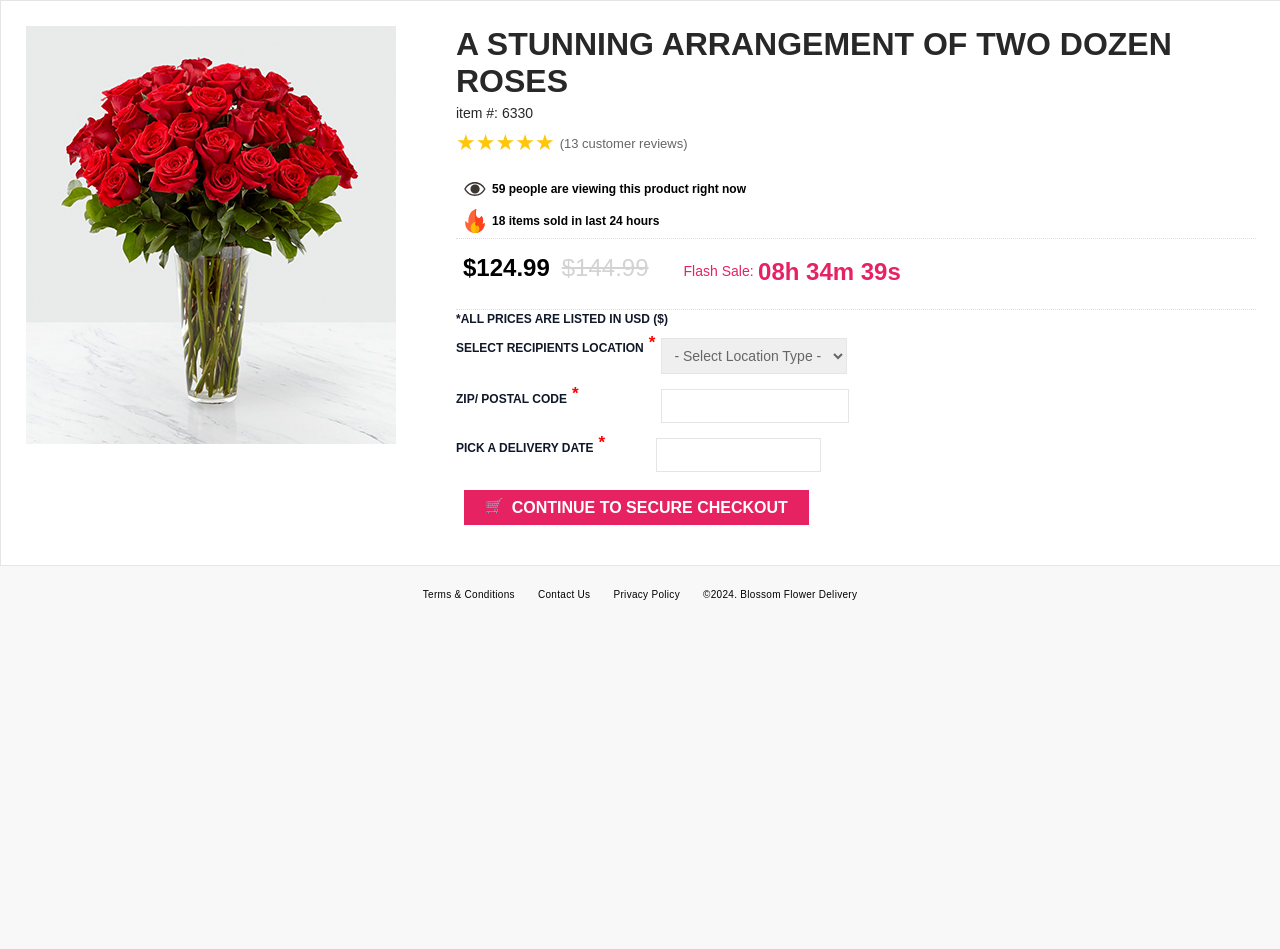
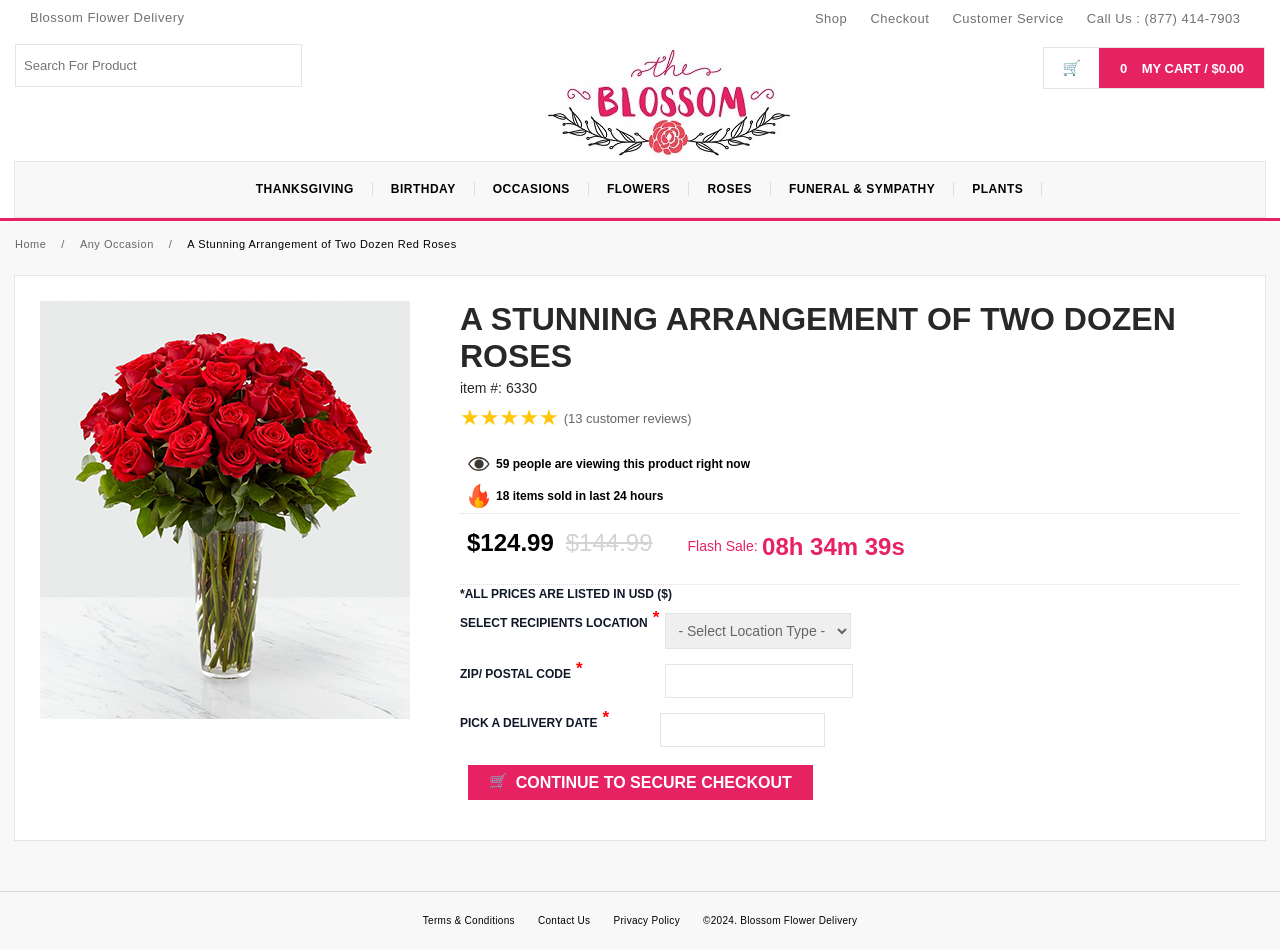
Before and after one commit to ZDDGR27AP7V6/BlossomFlowerDelivery, a plain HTML site: page index.html in a window 1280 px wide. Before the commit the page ends 800 px from the top, so only its background shows below. Drawn offline with Linux system fonts and the light colour scheme.

Commit message:
Added content to footer and updated remaining page

```diff
--- a/index.html
+++ b/index.html
@@ -10,7 +10,53 @@
 
 <body>
     <div class="header">
-
+        <div class="header-area-first-row flex flex-space-between">
+            <span>Blossom Flower Delivery</span>
+            <div>
+                <span class="header-area-top-right-items">Shop</span>
+                <span class="header-area-top-right-items">Checkout</span>
+                <span class="header-area-top-right-items">Customer Service</span>
+                <span class="header-area-top-right-items">Call Us : (877) 414-7903</span>
+            </div>
+        </div>
+        <div class="header-area-second-row flex">
+            <input class="header-input-text input-box" type="text" placeholder="Search For Product" />
+            <img src="the_blossom.jpg" />
+            <button class="secure-checkout-button header-button">
+                <span class="secure-checkout-button-icon header-button-icon flex">&#128722;</span>
+                <span class="header-button-text">0    MY CART / $0.00</span>
+            </button>
+        </div>
+        <div class="header-area-third-row flex">
+            <span class="header-area-third-row-space">
+                <span class="header-area-third-row-text">THANKSGIVING</span>
+            </span>
+            <span class="header-area-third-row-space">
+                <span class="header-area-third-row-text">BIRTHDAY</span>
+            </span>
+            <span class="header-area-third-row-space">
+                <span class="header-area-third-row-text">OCCASIONS</span>
+            </span>
+            <span class="header-area-third-row-space">
+                <span class="header-area-third-row-text">FLOWERS</span>
+            </span>
+            <span class="header-area-third-row-space">
+                <span class="header-area-third-row-text">ROSES</span>
+            </span>
+            <span class="header-area-third-row-space">
+                <span class="header-area-third-row-text">FUNERAL & SYMPATHY</span>
+            </span>
+            <span class="header-area-third-row-space">
+                <span class="header-area-third-row-text">PLANTS</span>
+            </span>
+        </div>
+    </div>
+    <div class="page-directory flex">
+        <span>Home</span>
+        <span>/</span>
+        <span>Any Occasion</span>
+        <span>/</span>
+        <span class="page-directory-current"> A Stunning Arrangement of Two Dozen Red Roses</span>
     </div>
     <div class="main">
         <div class="product-view">
--- a/style.css
+++ b/style.css
@@ -1,13 +1,105 @@
-
-
 body {
     font-family: sans-serif;
     margin: 0;
     background-color: #f8f8f8;
 }
 
-.main {
+.header {
+    background-color: #fff;
+    color: #717171;
+    letter-spacing: 0.5px;
+    font-size: 13px;
+    padding-top: 10px;
+    border-bottom: 3px solid #e62263;
+}
 
+.header-area-first-row {
+    width: 1220px;
+    margin: auto;
+    margin-bottom: 22px;
+}
+
+.header-area-second-row {
+    width: 1250px;
+    margin: auto;
+    justify-content: space-between;
+}
+
+.header-area-third-row {
+    width: 1250px;
+    margin: auto;
+    background: #f8f8f8;
+    border: 1px solid #e5e5e5;
+    height: 55px;
+    justify-content: center;
+}
+
+.header-area-third-row-space {
+    padding-left: 18px;
+    position: relative;
+    top: 20px;
+    font-weight: bold;
+    color: #000000;
+    font-size: 12px;
+}
+
+.header-area-third-row-text {
+    padding-right: 18px;
+    border-right: 1px solid #ddd;
+}
+
+.header-area-top-right-items {
+    padding: 9.5px;
+}
+
+.header-input-text {
+    height: 25px;
+    width: 269px;
+    font-size: 13px!important;
+}
+
+.header-button {
+    white-space: break-spaces;
+    width: 222px;
+    border: 1px solid #e5e5e5!important;
+    height: 42px!important;
+}
+
+.header-button-icon {
+    background-color: #fff;
+    height: 40px;
+    position: relative;
+    top: 0px;
+    right: 21px;
+    width: 55px;
+    text-align: center;
+    justify-content: center;
+    align-items: center;
+    border: 1px solid #e5e5e5;
+    border-right: 0;
+    margin-right: 0!important;
+}
+
+.header-button-text {
+    font-size: 13px;
+}
+
+.page-directory {
+    width: 1250px;
+    margin: auto;
+    font-size: 11px;
+    color: #666;
+    letter-spacing: 0.5px;
+    font-weight: 400;
+    padding: 17px 0 25px;
+}
+
+.page-directory > span {
+    margin-right: 15px;
+}
+
+.page-directory-current {
+    color: #000000!important;
 }
 
 .product-view {
@@ -17,7 +109,7 @@ body {
     overflow: hidden;
     padding: 25px 10px;
     position: relative;
-    width: 1260px;
+    width: 1230px;
     margin: auto;
 }
 
@@ -202,6 +294,8 @@ body {
     color: #000000;
     margin: auto;
     text-align: center;
+    border-top: 1px solid #d8d8d8;
+    margin-top: 50px;
 }
 
 .footer-item {
@@ -218,3 +312,7 @@ body {
 .flex {
     display: flex;
 }
+
+.flex-space-between {
+    justify-content: space-between;
+}
```
Also changed, not shown: the_blossom.jpg (added).
